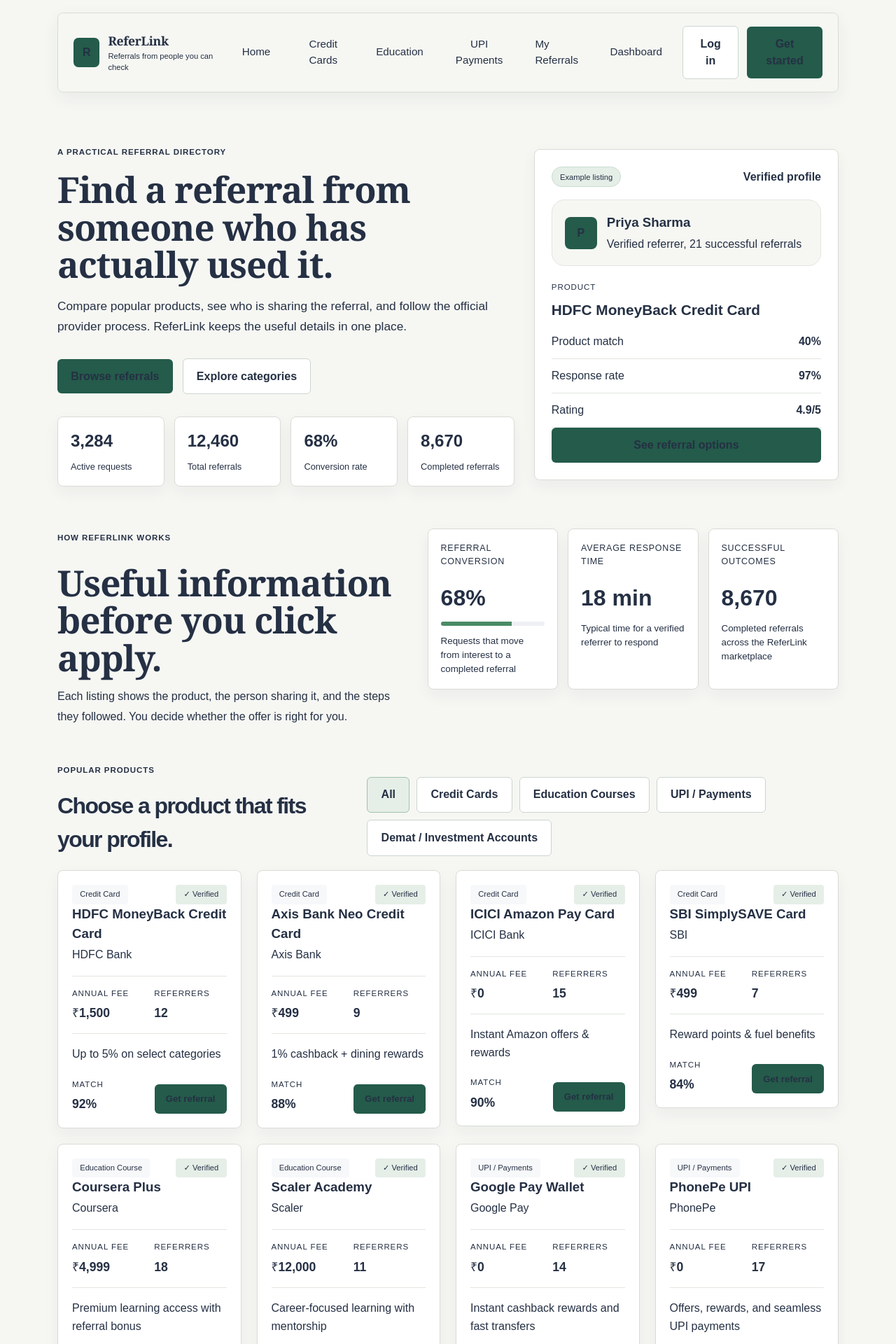
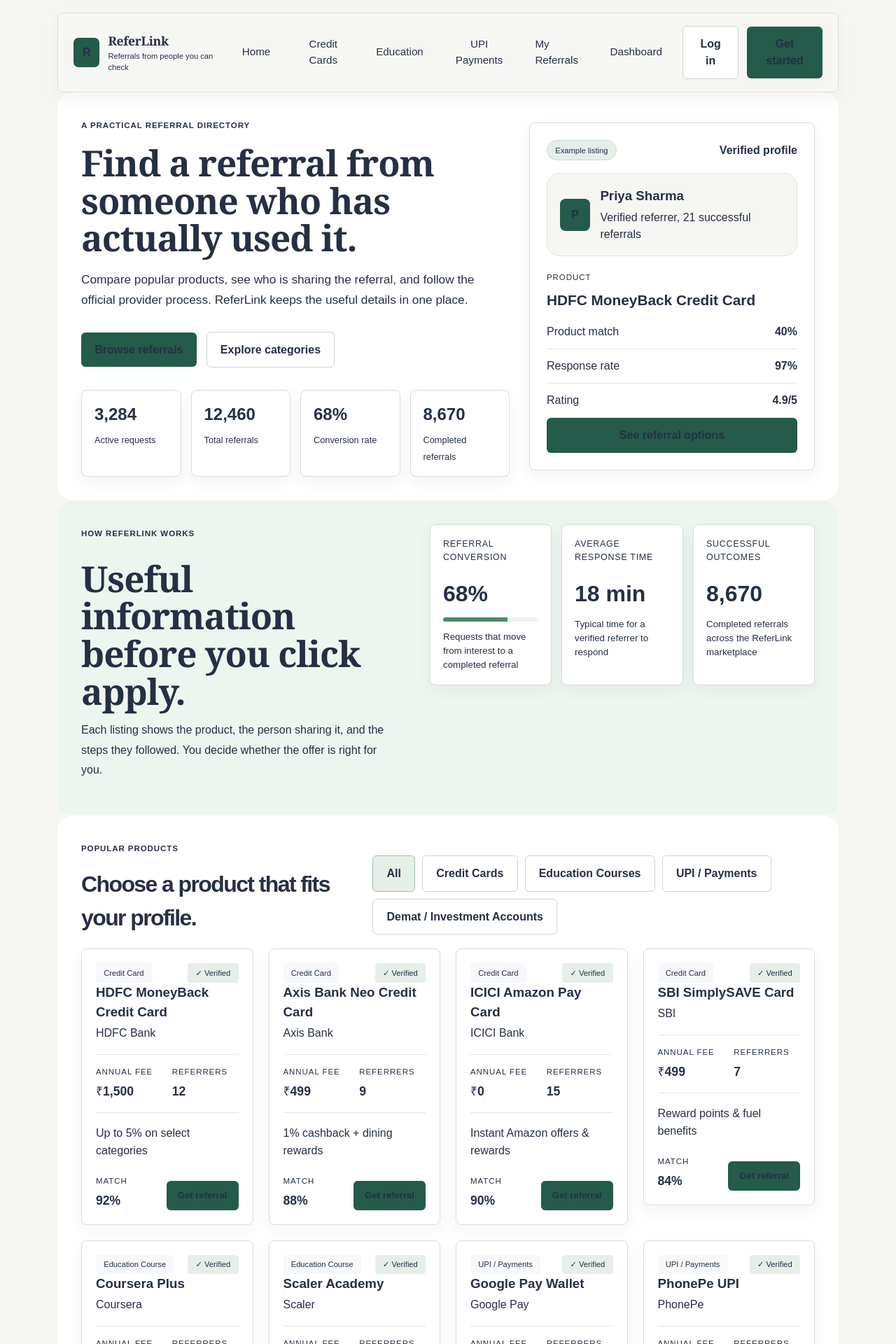
Before and after one commit to pardhavkrishna21/ReferLink, a React (Vite) app: page / in a window 1280 px wide. Shown: the top 1920 px of the page at 70% size. Built offline with nearby package versions, Linux system fonts and the light colour scheme.

Commit message:
Improve section background contrast

```diff
--- a/src/App.css
+++ b/src/App.css
@@ -1995,3 +1995,64 @@
   background: #f1f4ef;
   border-color: #cbd5ce;
 }
+
+/* Give each major area its own quiet background for clearer page structure. */
+.hero-section,
+.section-block {
+  border-radius: 22px;
+  padding: 34px;
+}
+
+.hero-section {
+  background: #ffffff;
+}
+
+#overview {
+  background: #edf5ef;
+}
+
+#products {
+  background: #ffffff;
+}
+
+#categories {
+  background: #f5f0e8;
+}
+
+#my-referrals {
+  background: #edf2f7;
+}
+
+#dashboard {
+  background: #f7eee7;
+}
+
+.category-page {
+  padding-bottom: 24px;
+}
+
+.category-hero {
+  background: #edf5ef;
+  border-color: #cbded0;
+}
+
+.category-products {
+  background: #ffffff;
+}
+
+.partner-section {
+  background: #edf2f7;
+}
+
+.verification-section {
+  background: #f7eee7;
+  border-top: 0;
+  border-radius: 22px;
+}
+
+@media (max-width: 640px) {
+  .hero-section,
+  .section-block {
+    padding: 24px 18px;
+  }
+}
```
